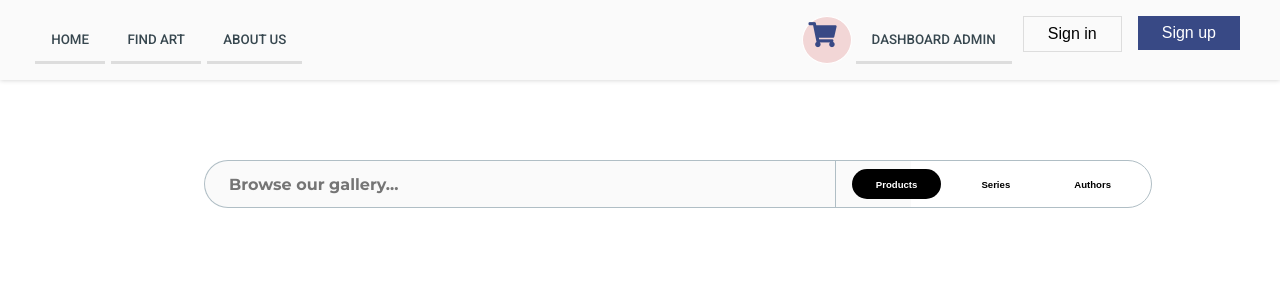
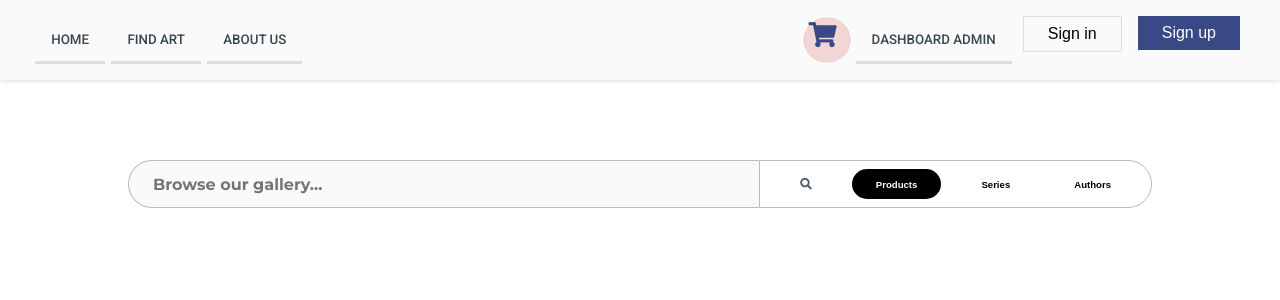
Before and after one commit to santiago663/ecommerce-FT10-G6, a React (Create React App) app in the folder client/: page /browser in a window 1280 px wide. Shown: the top 300 px of the page. Built offline with nearby package versions, Linux system fonts and the light colour scheme; no server answers.

Commit message:
fix(client/Searchbar): button submit & styling

```diff
--- a/client/src/components/SearchBar/SearchBar.jsx
+++ b/client/src/components/SearchBar/SearchBar.jsx
@@ -46,7 +46,7 @@ function SearchBar() {
         {/* FILTER: SEARCH ARTWORK OR AUTHOR */}
 
         <div className="searchbar-filters">
-
+          <button type="submit" className="btn-rounded searchbar-filters--btn_active search-button"><i class="fas fa-search"></i></button>
           <button
             className={activeButton === "1" ? "btn-rounded searchbar-filters--btn_active" : "btn-rounded searchbar-filters--btn_inactive " }
             type="submit"
@@ -71,7 +71,6 @@ function SearchBar() {
           >
             Authors
           </button>
-
         </div>
       </form>
     </div>
--- a/client/src/scss/components/_searchBar.scss
+++ b/client/src/scss/components/_searchBar.scss
@@ -11,6 +11,13 @@ $gray-light: #b0bec5;
     & > label {
       /* input position on grid */
       grid-area: 1 / 1 / 2 / 2;
+    }
+  }
+  .search-button{
+   background-color: white;
+   color: $gray;
+    i{
+      font-size: larger;
     }
   }
 }
@@ -29,6 +36,7 @@ $gray-light: #b0bec5;
     outline: none;
     box-shadow: 0 0 5px rgba(0, 0, 0, 0.2);
   }
+  margin: 0px;
 }
 
 .searchbar-filters {
```
